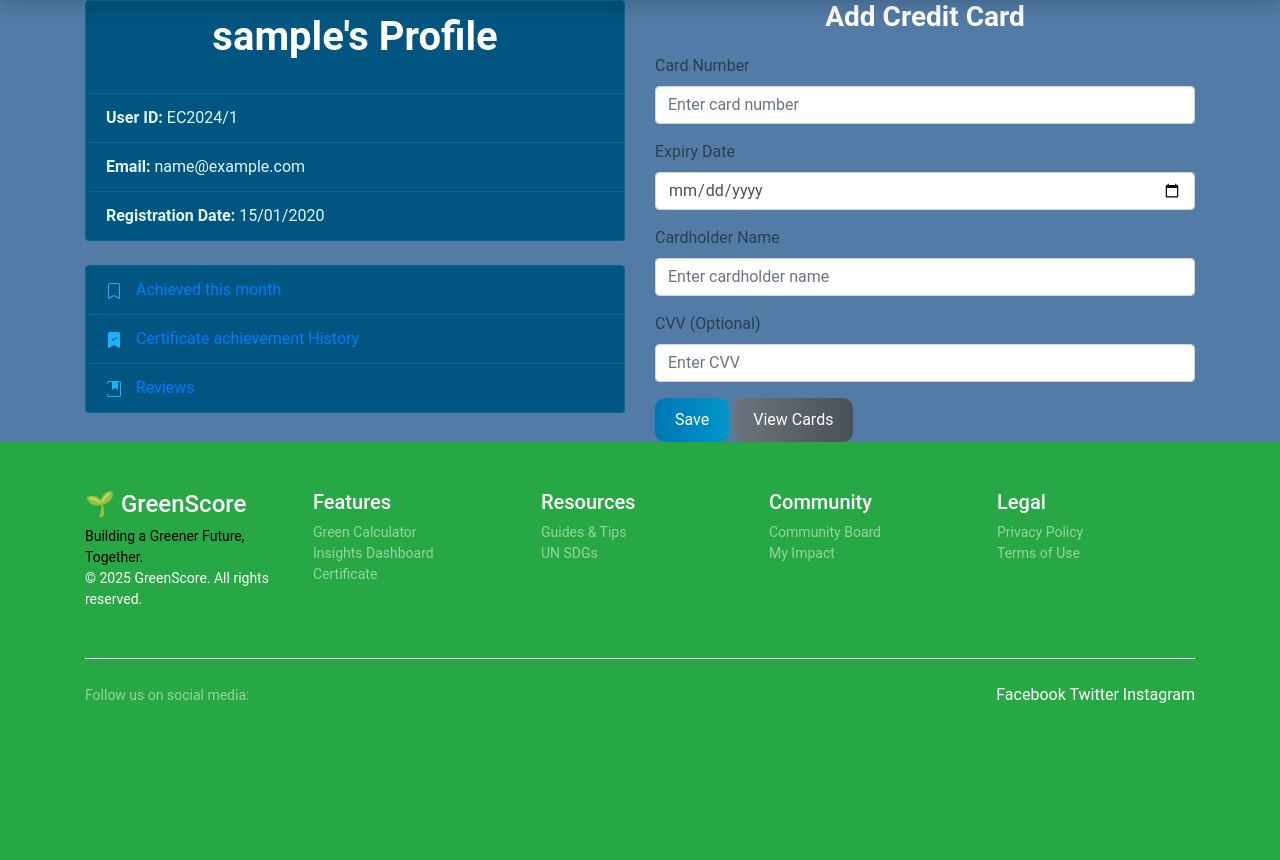
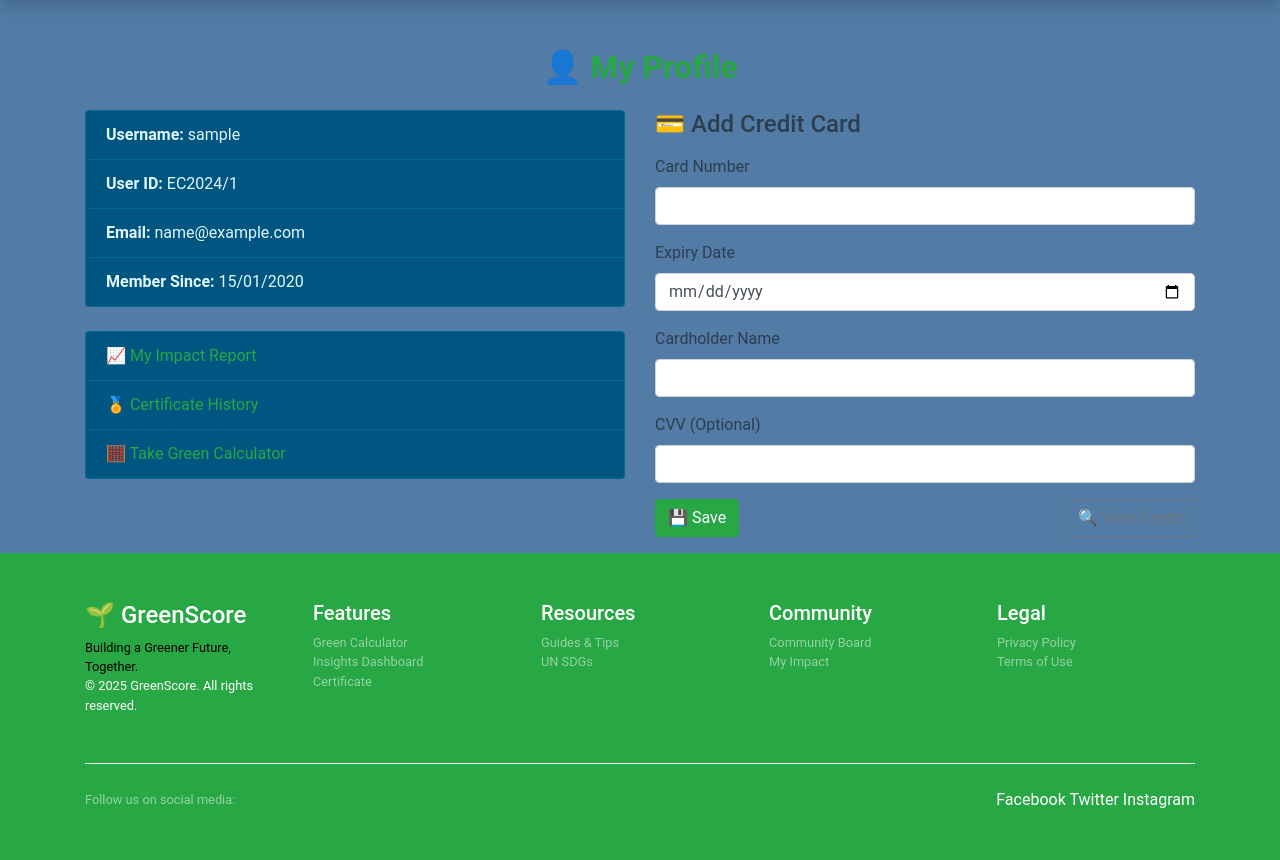
Before and after one commit to Lancelcode/Graded-Unit-2-webpage, a PHP site: page /user_account.php in a window 1280 px wide. Shown: the part 90-950 px from the top of the page. Before the commit the page ends 793 px from the top, so only its background shows below. Run offline with PHP 8.4, Linux system fonts and the light colour scheme; the visitor is signed in with stand-in values (Sample User, id 1); tables that the repository leaves empty or names only in its code hold one stand-in row (values such as "Sample post").

Commit message:
feeddback, green calculator, user nav script fixe

```diff
--- a/user_account.php
+++ b/user_account.php
@@ -1,118 +1,108 @@
+<?php require_once 'includes/init.php'; ?>
+<?php require_once 'includes/connect_db.php'; ?>
+<?php include 'includes/nav.php'; ?>
+
 <?php
-session_start();
-
-
 if (!isset($_SESSION['id'])) {
-    require('login_tools.php');
+    require 'login_tools.php';
     load();
 }
 
-require('includes/connect_db.php');
-
-// Fetch user details from the database
-$q = "SELECT * FROM new_users WHERE id={$_SESSION['id']}";
+$user_id = $_SESSION['id'];
+$q = "SELECT * FROM new_users WHERE id = $user_id";
 $r = mysqli_query($link, $q);
 
 if (mysqli_num_rows($r) > 0) {
     $row = mysqli_fetch_array($r, MYSQLI_ASSOC);
-    $date = $row["created_at"];
-    $day = substr($date, 8, 2);
-    $month = substr($date, 5, 2);
-    $year = substr($date, 0, 4);
     $username = htmlspecialchars($row['username']);
     $email = htmlspecialchars($row['email']);
-    $userId = htmlspecialchars($row['id']);
+    $date = date('d/m/Y', strtotime($row['created_at']));
     ?>
+
     <!DOCTYPE html>
     <html lang="en">
     <head>
         <meta charset="UTF-8">
+        <title>My Profile | GreenScore</title>
         <meta name="viewport" content="width=device-width, initial-scale=1.0">
-        <title>User Account</title>
-        <!-- Bootstrap 4.6 CSS -->
-        <link href="https://cdn.jsdelivr.net/npm/bootstrap@4.6.2/dist/css/bootstrap.min.css" rel="stylesheet" crossorigin="anonymous">
+        <link rel="stylesheet" href="https://stackpath.bootstrapcdn.com/bootstrap/4.5.2/css/bootstrap.min.css">
         <link rel="stylesheet" href="style.css">
-
     </head>
     <body>
-    <?php include('includes/nav.php'); ?>
-    <div class="container">
+
+    <div class="container mt-5">
+        <h2 class="mb-4 text-success">👤 My Profile</h2>
+
         <div class="row">
-            <!-- Left Column: User Profile and User Information -->
-            <div class="col-md-6">
-                <!-- User Profile -->
-                <div class="mb-4">
-                    <ul class="list-group">
-                        <li class="list-group-item"><h1><?php echo $username; ?>'s Profile</h1></li>
-                        <li class="list-group-item"><strong>User ID:</strong> EC2024/<?php echo $userId; ?></li>
-                        <li class="list-group-item"><strong>Email:</strong> <?php echo $email; ?></li>
-                        <li class="list-group-item"><strong>Registration Date:</strong> <?php echo "$day/$month/$year"; ?></li>
-                    </ul>
-                </div>
+            <!-- Left Side: User Info -->
+            <div class="col-md-6 mb-4">
+                <ul class="list-group">
+                    <li class="list-group-item"><strong>Username:</strong> <?= $username ?></li>
+                    <li class="list-group-item"><strong>User ID:</strong> EC2024/<?= $user_id ?></li>
+                    <li class="list-group-item"><strong>Email:</strong> <?= $email ?></li>
+                    <li class="list-group-item"><strong>Member Since:</strong> <?= $date ?></li>
+                </ul>
 
-                <!-- User Actions -->
-                <div>
-                    <ul class="list-group">
-                        <li class="list-group-item">
-                            <a href="booking.php">
-                                <span class="icon"><svg xmlns="http://www.w3.org/2000/svg" width="16" height="16" fill="currentColor" class="bi bi-bookmark" viewBox="0 0 16 16">
-                                    <path d="M2 2a2 2 0 0 1 2-2h8a2 2 0 0 1 2 2v13.5a.5.5 0 0 1-.777.416L8 13.101l-5.223 2.815A.5.5 0 0 1 2 15.5zm2-1a1 1 0 0 0-1 1v12.566l4.723-2.482a.5.5 0 0 1 .554 0L13 14.566V2a1 1 0 0 0-1-1z"/>
-                                </svg></span> Achieved this month
-                            </a>
-                        </li>
-                        <li class="list-group-item">
-                            <a href="booking_history.php">
-                                <span class="icon"><svg xmlns="http://www.w3.org/2000/svg" width="16" height="16" fill="currentColor" class="bi bi-bookmark-check-fill" viewBox="0 0 16 16">
-                                    <path fill-rule="evenodd" d="M2 15.5V2a2 2 0 0 1 2-2h8a2 2 0 0 1 2 2v13.5a.5.5 0 0 1-.74.439L8 13.069l-5.26 2.87A.5.5 0 0 1 2 15.5m8.854-9.646a.5.5 0 0 0-.708-.708L7.5 7.793 6.354 6.646a.5.5 0 1 0-.708.708l1.5 1.5a.5.5 0 0 0 .708 0z"/>
-                                </svg></span> Certificate achievement History
-                            </a>
-                        </li>
-                        <li class="list-group-item">
-                            <a href="movie_reviews.php">
-                                <span class="icon"><svg xmlns="http://www.w3.org/2000/svg" width="16" height="16" fill="currentColor" class="bi bi-journal-bookmark-fill" viewBox="0 0 16 16">
-                                    <path fill-rule="evenodd" d="M6 1h6v7a.5.5 0 0 1-.757.429L9 7.083 6.757 8.43A.5.5 0 0 1 6 8z"/>
-                                    <path d="M3 0h10a2 2 0 0 1 2 2v12a2 2 0 0 1-2 2H3a2 2 0 0 1-2-2v-1h1v1a1 1 0 0 0 1 1h10a1 1 0 0 0 1-1V2a1 1 0 0 0-1-1H3a1 1 0 0 0-1 1v1H1V2a2 2 0 0 1 2-2"/>
-                                </svg></span> Reviews
-                            </a>
-                        </li>
-                    </ul>
-                </div>
+                <ul class="list-group mt-4">
+                    <li class="list-group-item">
+                        <a href="my_impact.php" class="text-success">📈 My Impact Report</a>
+                    </li>
+                    <li class="list-group-item">
+                        <a href="certificate_preview.php" class="text-success">🏅 Certificate History</a>
+                    </li>
+                    <li class="list-group-item">
+                        <a href="green_calculator.php" class="text-success">🧮 Take Green Calculator</a>
+                    </li>
+                </ul>
             </div>
 
-            <!-- Right Column: Add Credit Card -->
+            <!-- Right Side: Credit Card Form -->
             <div class="col-md-6">
-                <h3>Add Credit Card</h3>
-                <form action="manage_credit_card.php" method="post">
+                <h4 class="mb-3">💳 Add Credit Card</h4>
+                <form action="manage_credit_card.php" method="POST">
                     <input type="hidden" name="action" value="add">
-                    <div class="mb-3">
-                        <label for="cardNumber" class="form-label">Card Number</label>
-                        <input type="text" class="form-control" id="cardNumber" name="cardNumber" placeholder="Enter card number" required>
+
+                    <div class="form-group">
+                        <label for="cardNumber">Card Number</label>
+                        <input type="text" class="form-control" name="cardNumber" required>
                     </div>
-                    <div class="mb-3">
-                        <label for="expiryDate" class="form-label">Expiry Date</label>
-                        <input type="date" class="form-control" id="expiryDate" name="expiryDate" required>
+
+                    <div class="form-group">
+                        <label for="expiryDate">Expiry Date</label>
+                        <input type="date" class="form-control" name="expiryDate" required>
                     </div>
-                    <div class="mb-3">
-                        <label for="cardHolder" class="form-label">Cardholder Name</label>
-                        <input type="text" class="form-control" id="cardHolder" name="cardHolder" placeholder="Enter cardholder name" required>
+
+                    <div class="form-group">
+                        <label for="cardHolder">Cardholder Name</label>
+                        <input type="text" class="form-control" name="cardHolder" required>
                     </div>
-                    <div class="mb-3">
-                        <label for="cvv" class="form-label">CVV (Optional)</label>
-                        <input type="password" class="form-control" id="cvv" name="cvv" placeholder="Enter CVV">
+
+                    <div class="form-group">
+                        <label for="cvv">CVV (Optional)</label>
+                        <input type="password" class="form-control" name="cvv">
                     </div>
-                    <button type="submit" class="btn btn-primary">Save</button>
-                    <a href="view_cards.php" class="btn btn-secondary">View Cards</a>
+
+                    <div class="d-flex justify-content-between">
+                        <button type="submit" class="btn btn-success">💾 Save</button>
+                        <a href="view_cards.php" class="btn btn-outline-secondary">🔍 View Cards</a>
+                    </div>
                 </form>
             </div>
         </div>
     </div>
-    <?php include('includes/footer.php'); ?>
+
+    <?php include 'includes/footer.php'; ?>
+
+    <!-- Bootstrap Scripts -->
     <script src="https://code.jquery.com/jquery-3.6.0.min.js"></script>
-    <script src="https://cdn.jsdelivr.net/npm/bootstrap@4.6.2/dist/js/bootstrap.min.js"></script>
+    <script src="https://cdn.jsdelivr.net/npm/bootstrap@5.3.3/dist/js/bootstrap.bundle.min.js"></script>
+
     </body>
     </html>
-<?php
+
+    <?php
 } else {
-    echo '<h3>No user details found.</h3>';
+    echo '<div class="container mt-5"><div class="alert alert-warning">User not found.</div></div>';
 }
 mysqli_close($link);
+?>
```
Also changed, not shown: feedback.php (+33 -6 lines), green_calculator.php (+23 -5 lines).
